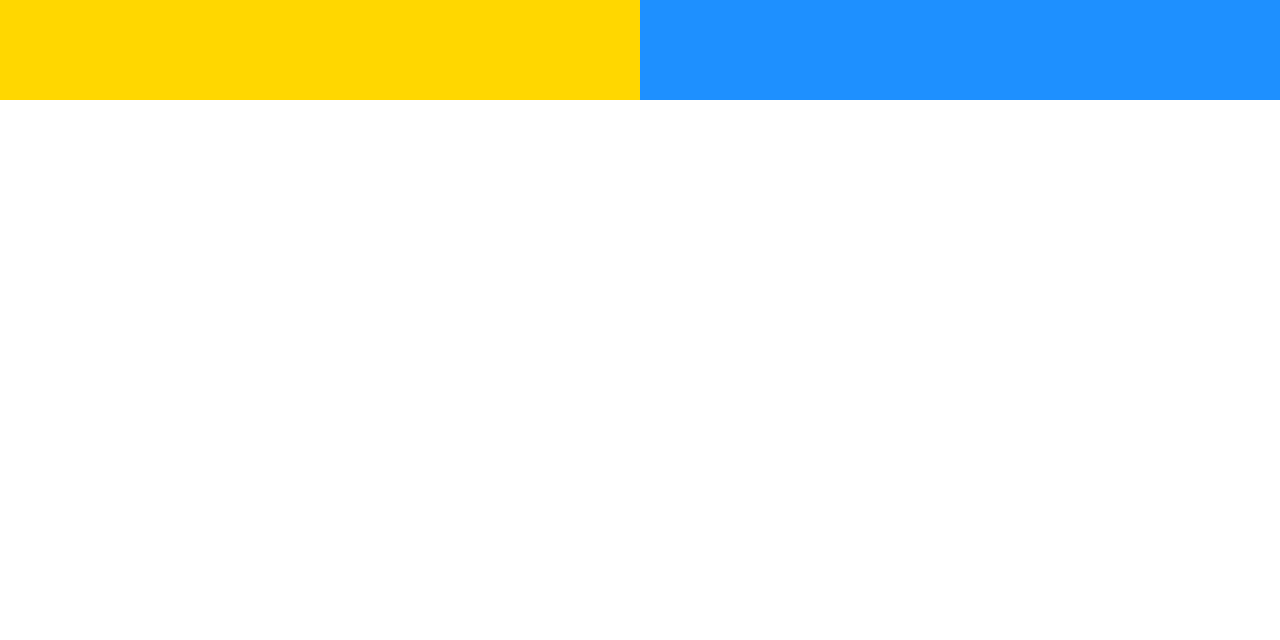
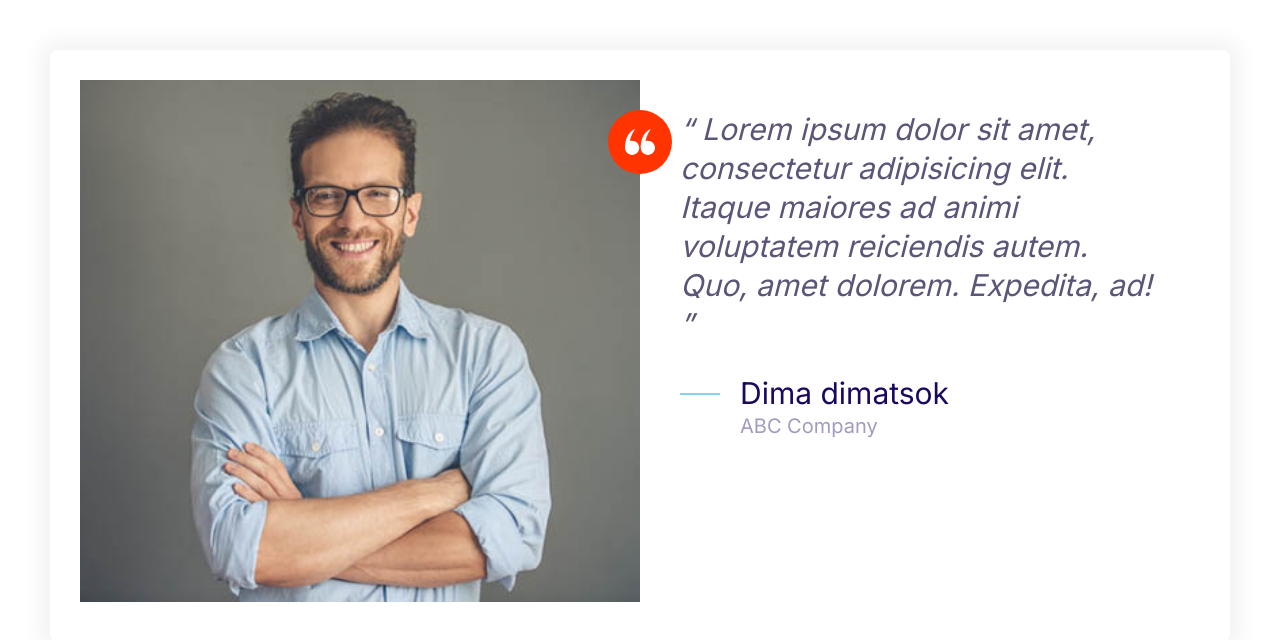
Before and after one commit to Dtsiantaris/hostHub, a plain HTML site: page index.html in a window 1280 px wide. Drawn offline with Linux system fonts and the light colour scheme.

Commit message:
Building the testimonial component,

```diff
--- a/css/styles.css
+++ b/css/styles.css
@@ -168,6 +168,15 @@ a {
   fill: var(--color-primary);
 }
 
+.icon--white {
+  fill: #fff;
+}
+
+.icon--small {
+  width: 30px;
+  height: 30px;
+}
+
 .icon-container {
   background-color: #f3f9fa;
   width: 64px;
@@ -176,6 +185,10 @@ a {
   display: inline-flex;
   justify-content: center;
   align-items: center;
+}
+
+.icon-container--accent {
+  background: var(--color-accent);
 }
 
 /*TODO: Buttons */
@@ -446,3 +459,34 @@ a {
     grid-template-columns: repeat(3, 1fr);
   }
 }
+
+/*TODO: Testimonials */
+.testimonial {
+  padding: 3rem;
+  overflow: visible;
+}
+
+.testimonial__image {
+  position: relative;
+}
+
+.testimonial__image > img {
+  width: 100%;
+}
+
+.testimonial__image > .icon-container {
+  position: absolute;
+  top: 3rem;
+  right: -32px;
+}
+
+@media screen and(min-width: 768px) {
+  .testimonial .quote,
+  .testimonial .quote__author {
+    font-size: 2.4rem;
+  }
+
+  .testimonial .quote {
+    margin-left: 6rem;
+  }
+}
--- a/index.html
+++ b/index.html
@@ -14,11 +14,38 @@
     <link rel="stylesheet" href="css/styles.css" />
     <title>Moshify</title>
   </head>
-  <body>
-    <div class="grid grid--1x2">
-      <!-- grid--1x3 fro 3 cols-->
-      <div style="height: 100px; background: gold"></div>
-      <div style="height: 100px; background: dodgerblue"></div>
+  <body style="padding: 5rem">
+    <div class="card testimonial">
+      <div class="grid grid--1x2">
+        <div class="testimonial__image">
+          <img src="images/testimonial.jpg" alt="A happy, smiling customer." />
+          <span class="icon-container icon-container--accent">
+            <svg class="icon icon--white icon--small">
+              <use xlink:href="images/sprite.svg#quotes"></use>
+            </svg>
+          </span>
+        </div>
+        <blockquote class="quote">
+          <p class="quote__text">
+            Lorem ipsum dolor sit amet, consectetur adipisicing elit. Itaque
+            maiores ad animi voluptatem reiciendis autem. Quo, amet dolorem.
+            Expedita, ad!
+          </p>
+          <footer>
+            <div class="media">
+              <div class="media__image">
+                <svg class="icon icon--primary quote__line">
+                  <use xlink:href="images/sprite.svg#line"></use>
+                </svg>
+              </div>
+              <div class="media__body">
+                <h3 class="media__title quote__author">Dima dimatsok</h3>
+                <p class="quote__company">ABC Company</p>
+              </div>
+            </div>
+          </footer>
+        </blockquote>
+      </div>
     </div>
   </body>
 </html>
```
Also changed, not shown: components/testimonials.html (added, +32 -0 lines), images/testimonial.jpg (added).
